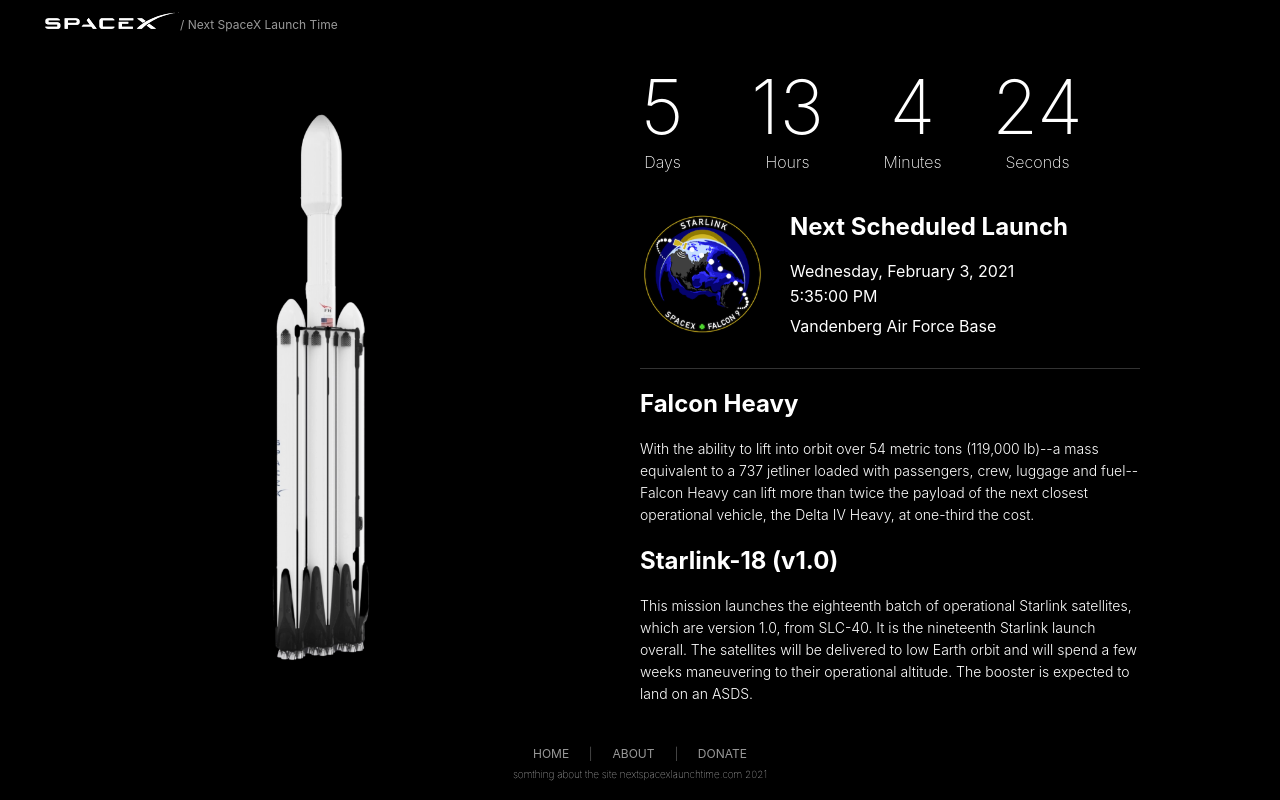
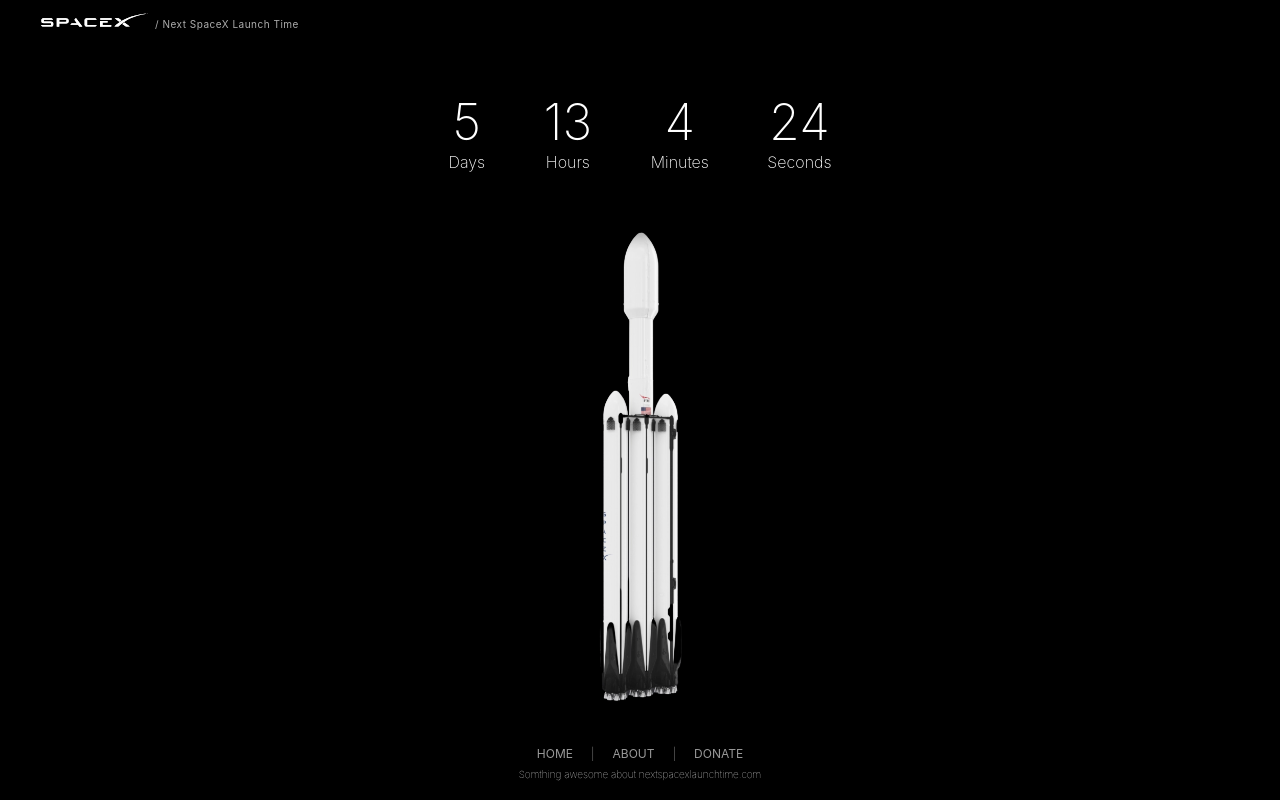
Before and after one commit to craigwheeler/nextspacexlaunchtime, a React (Create React App) app: page / in a window 1280 px wide. Built offline with nearby package versions, Linux system fonts and the light colour scheme.

Commit message:
basic layout

```diff
--- a/src/App.tsx
+++ b/src/App.tsx
@@ -3,16 +3,18 @@
 import Header from './components/Header';
 import Footer from './components/Footer';
 import Rocket from './components/Rocket';
-import LaunchInfo from './components/LaunchInfo';
+import CountdownTimer from './components/CountdownTimer';
 
 const App = () => {
   const rocketId = '5e9d0d95eda69974db09d1ed';
+  const launchDate = '2021-02-12T05:25:00.000Z';
+
   return (
     <LayoutContainer>
       <Header />
       <Content>
+        <CountdownTimer date={launchDate} />
         <Rocket id={rocketId} />
-        <LaunchInfo />
       </Content>
       <Footer />
     </LayoutContainer>
@@ -34,7 +36,9 @@
 const Content = styled.div`
   grid-area: content;
   display: flex;
-  justify-content: center;
+  flex-direction: column;
+  justify-content: space-around;
+  align-items: center;
 `;
 
 export default App;
--- a/src/components/CountdownTimer.jsx
+++ b/src/components/CountdownTimer.jsx
@@ -1,7 +1,8 @@
 import React, { useEffect, useState } from 'react';
 import styled from 'styled-components';
 
-const CountdownTimer = () => {
+const CountdownTimer = ({ date }) => {
+  const countDownDate = new Date(date).getTime();
   const [time, setTime] = useState({
     days: 0,
     hours: 0,
@@ -9,12 +10,8 @@
     seconds: 0
   });
 
-  // target date
-  const targetDate = '2021-02-12T05:25:00.000Z';
-  const countDownDate = new Date(targetDate).getTime();
-
   useEffect(() => {
-    const interval = setInterval(function () {
+    const interval = setInterval(() => {
       const now = new Date().getTime();
       const distance = countDownDate - now;
       const days = Math.floor(distance / (1000 * 60 * 60 * 24));
@@ -59,24 +56,21 @@
 
 const TimerContainer = styled.div`
   display: flex;
-  align-items: center;
-  justify-content: left;
-  position: relative;
-  left: -40px;
+  justify-content: space-evenly;
+  height: fit-content;
+  margin-top: 25px;
+  max-width: 500px;
+  width: 100%;
 
   .time {
-    width: 125px;
-    height: 125px;
     display: flex;
     flex-direction: column;
     justify-content: center;
     align-items: center;
     font-weight: 200;
-
     .value {
-      font-size: 75px;
+      font-size: 50px;
     }
-
     .unit {
       font-size: 16px;
     }
--- a/src/components/Footer.tsx
+++ b/src/components/Footer.tsx
@@ -12,7 +12,7 @@
           <LinkSeparator />
           <FooterLink>Donate</FooterLink>
         </FooterMenu>
-        <FooterText>somthing about the site nextspacexlaunchtime.com 2021</FooterText>
+        <FooterText>Somthing awesome about nextspacexlaunchtime.com</FooterText>
       </MenuContainer>
     </FooterContainer>
   );
--- a/src/components/Header.tsx
+++ b/src/components/Header.tsx
@@ -22,18 +22,18 @@
 
   .spacex-logo {
     pointer-events: none;
-    height: 25px;
+    height: 20px;
     margin: 25px 0;
     pointer-events: none;
   }
-
   .caption {
     position: relative;
-    left: -20px;
+    left: -10px;
     top: 4px;
-    font-size: 12px;
-    color: #999;
+    font-size: 10px;
+    color: #adadad;
     pointer-events: none;
+    letter-spacing: 0.5px;
   }
 `;
 
--- a/src/components/LaunchInfo.tsx
+++ /dev/null
@@ -1,53 +0,0 @@
-import React from 'react';
-import styled from 'styled-components';
-import CountdownTimer from './CountdownTimer';
-import ScheduledLaunch from './ScheduledLaunch';
-
-const LaunchInfo = () => {
-  return (
-    <LaunchInfoContainer>
-      <CountdownTimer />
-      <ScheduledLaunch />
-
-      <div className="launch-details">
-        <h2>Falcon Heavy</h2>
-        <p>
-          With the ability to lift into orbit over 54 metric tons (119,000 lb)--a mass equivalent to a 737 jetliner
-          loaded with passengers, crew, luggage and fuel--Falcon Heavy can lift more than twice the payload of the next
-          closest operational vehicle, the Delta IV Heavy, at one-third the cost.
-        </p>
-        <h2>Starlink-18 (v1.0)</h2>
-        <p>
-          This mission launches the eighteenth batch of operational Starlink satellites, which are version 1.0, from
-          SLC-40. It is the nineteenth Starlink launch overall. The satellites will be delivered to low Earth orbit and
-          will spend a few weeks maneuvering to their operational altitude. The booster is expected to land on an ASDS.
-        </p>
-      </div>
-    </LaunchInfoContainer>
-  );
-};
-
-const LaunchInfoContainer = styled.div`
-  display: flex;
-  flex-direction: column;
-  align-items: flex-start;
-  justify-content: center;
-  width: 100%;
-
-  .timer {
-    width: 400px;
-  }
-
-  .launch-details {
-    max-width: 500px;
-    border-top: 1px solid rgba(255, 255, 255, 0.2);
-
-    p {
-      line-height: 22px;
-      font-weight: 300;
-      font-size: 14px;
-    }
-  }
-`;
-
-export default LaunchInfo;
--- a/src/components/Rocket.jsx
+++ b/src/components/Rocket.jsx
@@ -31,10 +31,9 @@
   display: flex;
   align-items: center;
   justify-content: center;
-  width: 100%;
 
   .rocket {
-    max-height: 70vh;
+    max-height: 60vh;
   }
 `;
 
--- a/src/components/ScheduledLaunch.jsx
+++ /dev/null
@@ -1,43 +0,0 @@
-import React from 'react';
-import styled from 'styled-components';
-import missionPatch from '../assets/misson-patch.png';
-
-const ScheduledLaunch = () => {
-  return (
-    <ScheduledLaunchContainer>
-      <img src={missionPatch} className="patch" alt="mission patch" />
-      <div className="schedule-info">
-        <h2 className="schedule-title">Next Scheduled Launch</h2>
-        <div className="date">Wednesday, February 3, 2021</div>
-        <div>5:35:00 PM</div>
-        <div className="location">Vandenberg Air Force Base</div>
-      </div>
-    </ScheduledLaunchContainer>
-  );
-};
-
-const ScheduledLaunchContainer = styled.div`
-  display: flex;
-  align-items: center;
-  padding: 25px 0;
-  width: 100%;
-
-  .schedule-info {
-    margin-left: 25px;
-    .schedule-title {
-      margin-top: 0;
-    }
-    .date {
-      margin: 5px 0;
-    }
-    .location {
-      margin-top: 10px;
-    }
-  }
-
-  .patch {
-    width: 125px;
-  }
-`;
-
-export default ScheduledLaunch;
```
